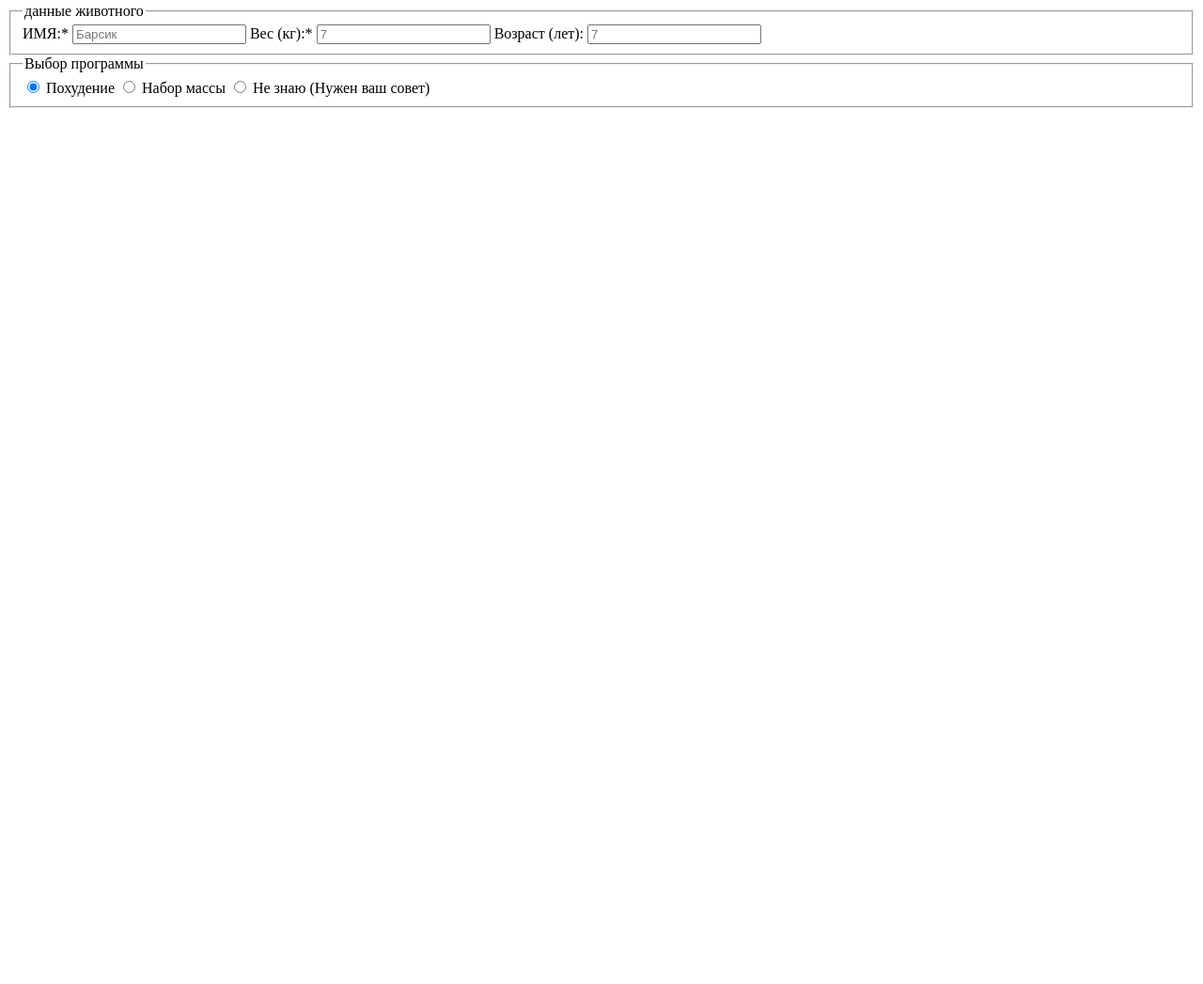
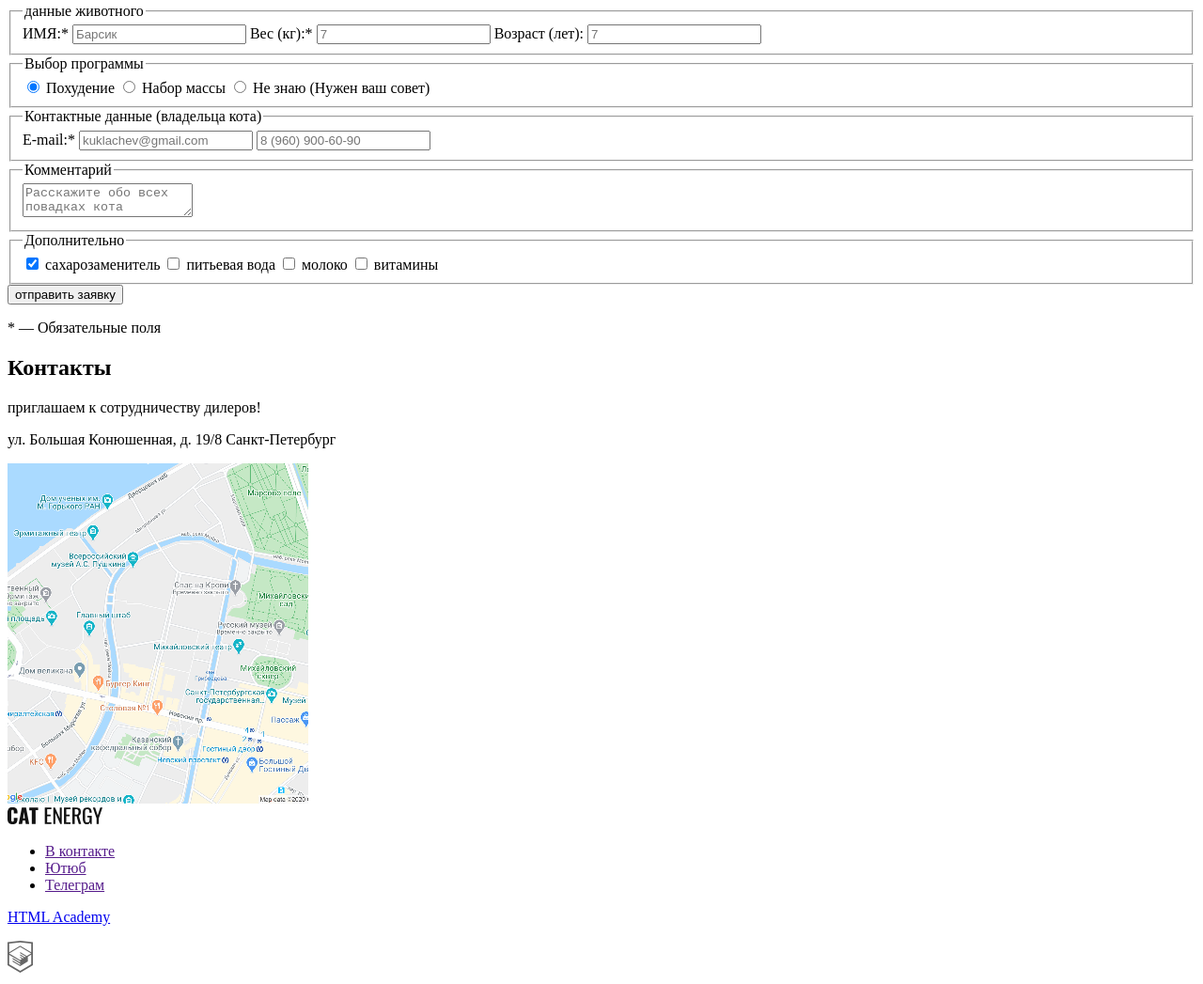
Before and after one commit to htmlacademy-adaptive/2157749-cat-energy-1, a website: page source/form.html in a window 1280 px wide. Shown: the part 252-1299 px from the top of the page at 94% size. Before the commit the page ends 800 px from the top, so only its background shows below. Drawn offline with Linux system fonts and the light colour scheme.

Commit message:
завершает разметку form.html без БЭМ

```diff
--- a/source/form.html
+++ b/source/form.html
@@ -49,15 +49,77 @@
       </fieldset>
       <fieldset>
         <legend class="vissually-hidden">Выбор программы</legend>
-        <input type="radio" name="weight" id="weight-loss"  value="weight-loss" checked>
+        <input type="radio" name="weight" id="weight-loss" value="weight-loss" checked>
         <label for="weight-loss">Похудение</label>
         <input type="radio" name="weight" id="weight-gain" value="weight-gain">
         <label for="weight-gain">Набор массы</label>
         <input type="radio" name="weight" id="advice" value="advice">
         <label for="advice">Не знаю (Нужен ваш совет)</label>
       </fieldset>
+      <fieldset>
+        <legend>Контактные данные (владельца кота)</legend>
+        <label for="email">E-mail:*
+          <input type="email" name="email" id="email" placeholder="kuklachev@gmail.com" required>
+        </label>
+        <label for="phone">
+          <input type="tel" name="phone" id="phone" placeholder="8 (960) 900-60-90">
+        </label>
+      </fieldset>
+      <fieldset>
+        <legend>Комментарий</legend>
+        <label for="comment">
+          <textarea name="comment" id="comment" placeholder="Расскажите обо всех повадках кота"></textarea>
+        </label>
+      </fieldset>
+      <fieldset>
+        <legend>Дополнительно</legend>
+        <input type="checkbox" name="sweetener" id="sweetener" checked>
+        <label for="sweetener">сахарозаменитель</label>
+        <input type="checkbox" name="water" id="water">
+        <label for="water">питьевая вода</label>
+        <input type="checkbox" name="milk" id="milk">
+        <label for="milk">молоко</label>
+        <input type="checkbox" name="vitamins" id="vitamins">
+        <label for="vitamins">витамины</label>
+      </fieldset>
+      <button type="submit">отправить заявку</button>
+      <p>* — Обязательные поля</p>
     </form>
   </main>
+  <footer class="main-footer">
+    <h2 class="visually-hidden">Контакты</h2>
+    <div class="main-footer__contacts">
+      <p class="main-footer__text--bold">приглашаем к сотрудничеству дилеров!</p>
+      <p class="main-footer__text">ул. Большая Конюшенная, д. 19/8 Санкт-Петербург</p>
+      <img src="/source/img/map.png" alt="Схема проезда.">
+    </div>
+    <div class="main-footer__wrapper">
+      <img src="/source/img/logo-text.svg" alt="">
+      <ul class="main-footer__social-list">
+        <li class="main-footer__socal-item">
+          <a href="" class="main-footer__social-link">
+            <span class="vissually-hidden">В контакте</span>
+          </a>
+        </li>
+        <li class="main-footer__socal-item">
+          <a href="" class="main-footer__social-link">
+            <span class="vissually-hidden">Ютюб</span>
+          </a>
+        </li>
+        <li class="main-footer__socal-item">
+          <a href="" class="main-footer__social-link">
+            <span class="vissually-hidden">Телеграм</span>
+          </a>
+        </li>
+      </ul>
+      <div class="main-footer__copyright">
+        <a class="main-footer__copyright-link" href="#">
+          <p class="main-footer__copyright-text">HTML Academy</p>
+          <img class="main-footer__copyright-image" src="/source/img/html-academy.svg" alt="">
+        </a>
+      </div>
+    </div>
+  </footer>
 </body>
 
 </html>
```
